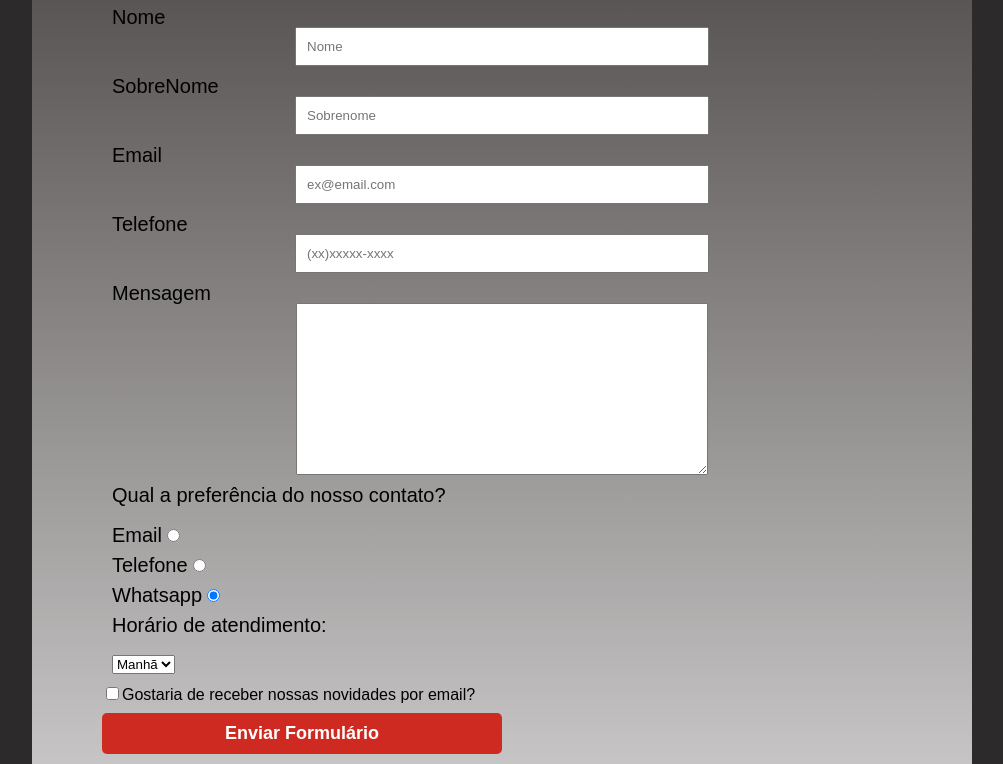
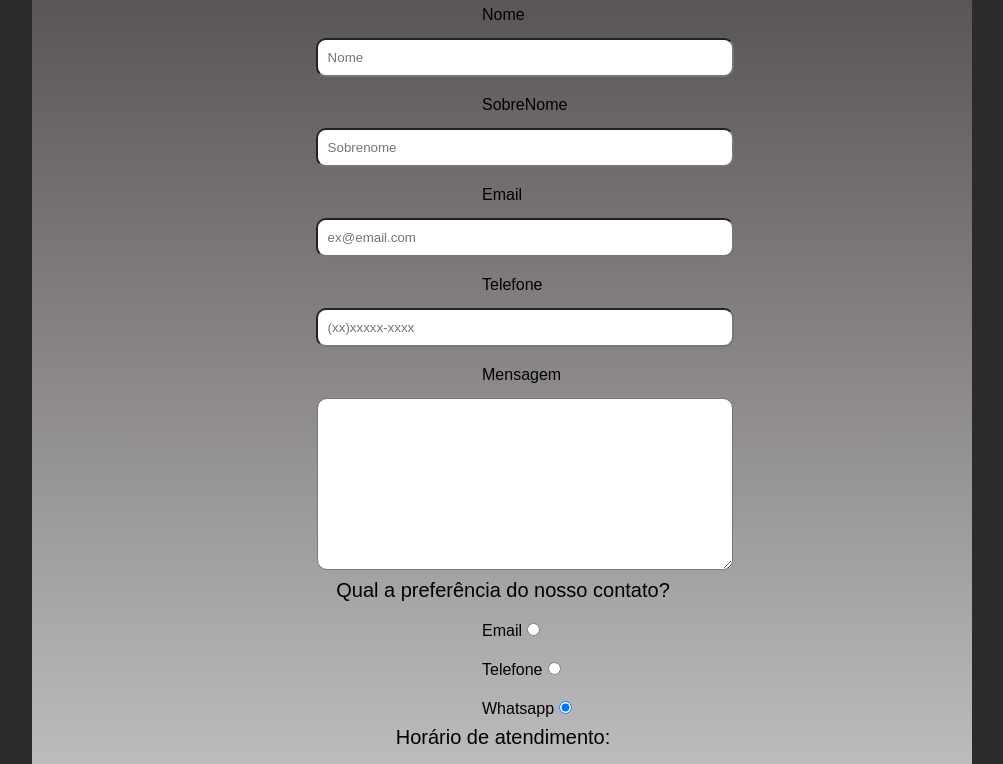
Before and after one commit to joelap1992/SiteJr, a plain HTML site: page contato.html in a window 1280 px wide. Shown: the part 182-946 px from the top of the page, without its empty margins (138-1141 px from the left). Drawn offline with Linux system fonts and the light colour scheme.

Commit message:
teladecontato

```diff
--- a/contato.html
+++ b/contato.html
@@ -26,23 +26,25 @@
 
             <form>
                 <fieldset>
-                    <label for="nome">Nome<input type="text" id="nome" class="input-padrao"
-                     required placeholder="Nome"></label>
 
-                    <label for="sobrenome">SobreNome<input type="text" id="sobrenome" class="input-padrao"
-                    required placeholder="Sobrenome" ></label>
+                        <label for="nome">Nome</label>
+                        <input type="text" id="nome" class="input-padrao" required placeholder="Nome">
 
-                    <label for="email">Email<input type="email" id="email" class="input-padrao"
-                    required placeholder="ex@email.com"></label>
+                        <label for="sobrenome">SobreNome</label>
+                        <input type="text" id="sobrenome" class="input-padrao" required placeholder="Sobrenome">
 
-                    <label for="telefone">Telefone<input type="tel" id="telefone" class="input-padrao"
-                    required placeholder="(xx)xxxxx-xxxx"></label>
+                        <label for="email">Email</label>
+                        <input type="email" id="email" class="input-padrao" required placeholder="ex@email.com">
 
-                    <label for="mensagem">Mensagem<textarea cols="95" rows="10" id="mensagem" class="input-padrao"
-                    required></textarea></label>
+                        <label for="telefone">Telefone</label>
+                        <input type="tel" id="telefone" class="input-padrao" required placeholder="(xx)xxxxx-xxxx">
+
+                        <label for="mensagem">Mensagem</label>
+                        <textarea cols="95" rows="10" id="mensagem" class="input-padrao" required></textarea>
+
                 </fieldset>
 
-                <fieldset>
+                <fieldset class="radios">
                     <legend>Qual a preferência do nosso contato?</legend>
                     <label for="email-radio">Email<input type="radio"  name="contato"
                     value="email" id="email-radio"></label>
--- a/style.css
+++ b/style.css
@@ -105,30 +105,52 @@ main{
     background:linear-gradient(rgb(90, 85, 85),#ffffff);
 }
 
-form{
-    margin: 0 auto;
-    max-width:800px;
+form label{
+    display: inline-block;
+    margin: 10px 450px 10px;
+    max-width:840px;
+
 }
-form fieldset label, form legend {
+form legend {
     display: block;
     font-size: 20px;
-    margin: 10px 10px 10px 10px;
+    margin: 10px 40px 10px 1px;
     color:black;
 }
 
-.input-padrao{
+
+.input-padrao {
     display: block;
     padding: 10px 10px;
-    width: 50%;
-    margin: 0 auto;
+    width: 40%;
+    margin: 5px auto 10px;
+    border-radius: 10px;
 
 }
+
 select{
-    margin: 10px 0 10px 10px;
+    margin: 10px 0 10px 450px;
+}
+
+.radios legend{
+    display: inline-block;
+    text-align: center;
+    margin-right:10px  ;
+}
+
+.radios label{
+    display: inline-block;
+    text-align: center;
+    margin-right: 10px;
+}
+
+fieldset legend{
+    text-align: center;
 }
 
 .checkbox{
-    margin: 20px auto;
+    display: inline;
+    margin: 20px 280px;
 }
 
 footer{
@@ -156,7 +178,7 @@ footer{
     border-radius: 5px;
     transition: 1s all;
     cursor: pointer;
-    margin: 10px auto ;
+    margin: 10px auto 10px 250px ;
 
 }
 
@@ -166,7 +188,7 @@ footer{
 }
 
 table{
-    margin: 20px 0 10px 70px;
+    margin: 20px 0 10px 400px;
 }
 
 thead{
@@ -185,9 +207,6 @@ body{
     background-color: #2c2a2a;
 }
 
-fieldset{
-    border:none;
-}
 #img-centra{
     width: 940px;
 }
@@ -281,6 +300,8 @@ Para selecionar a primeira linha de um texto
 .img-servico:hover{
     opacity: 0.5;
 }
+
+
 /*configuração de responsividade*/
 @media screen and (max-width:480px) {
     .principal,.produtos,.produto-descricao,.produto-preco{
```
